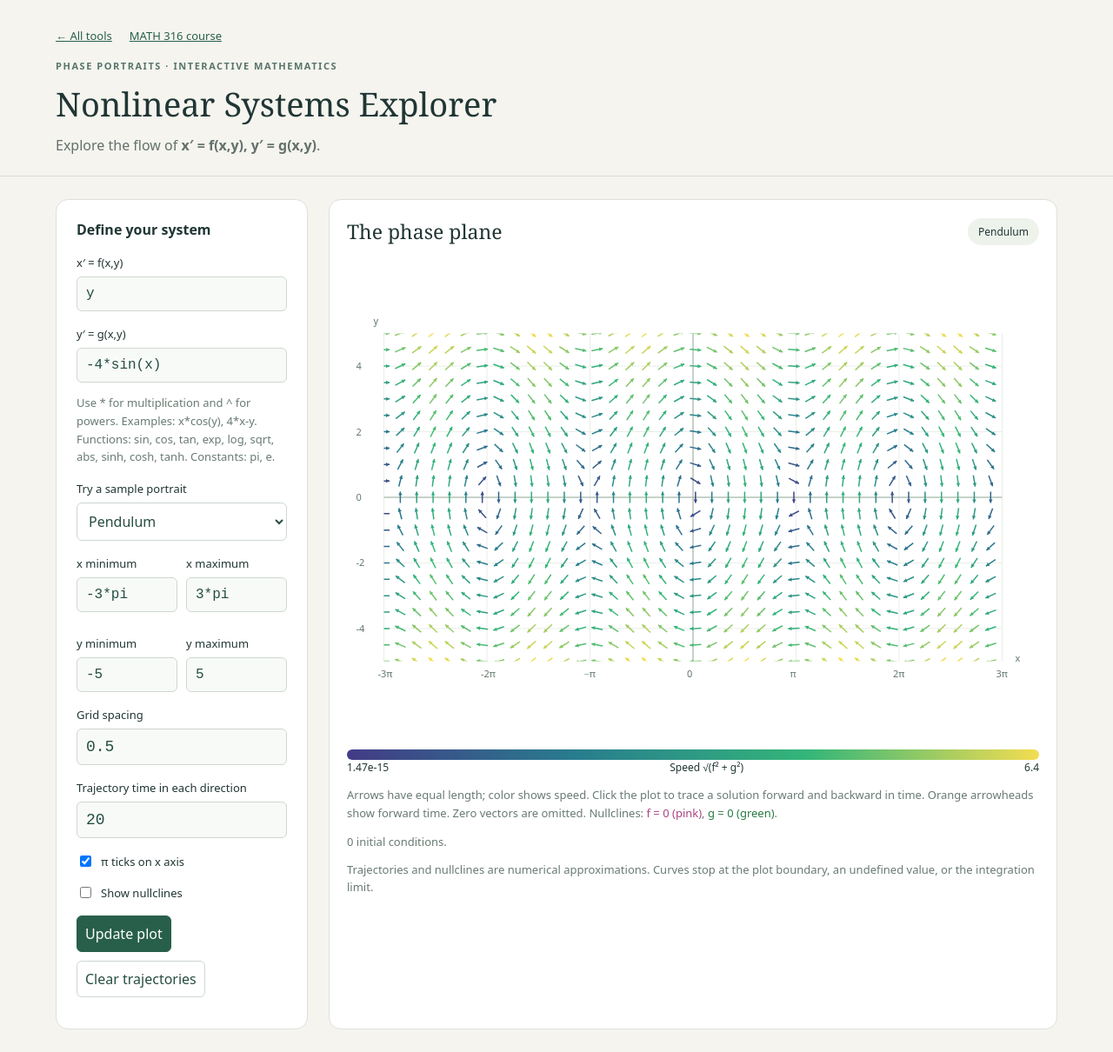
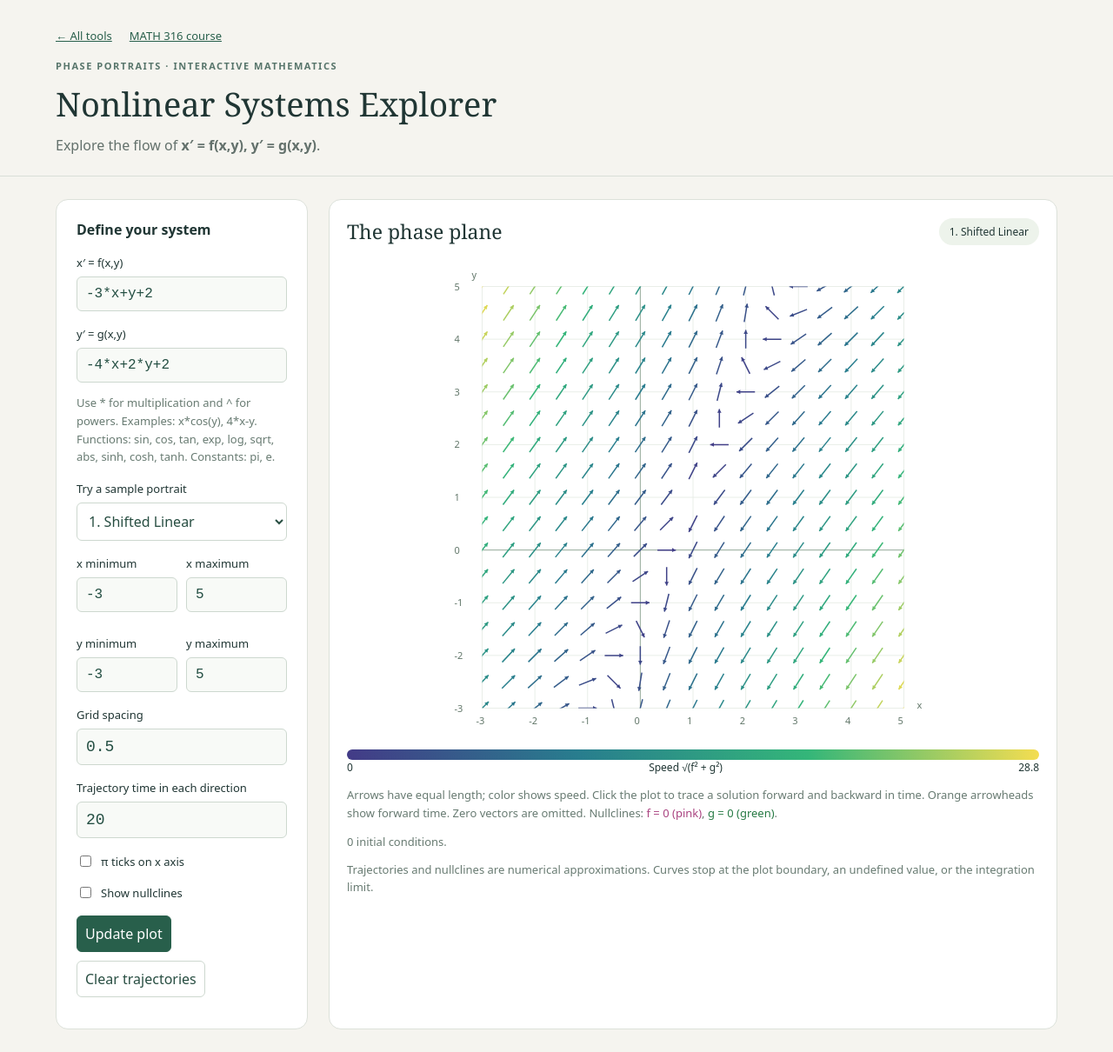
Before and after one commit to tadanaga/webpage, a Jekyll site: the page built from tools/nonlinear-systems/index.html, in a window 1280 px wide. Shown: the whole page at 87% size. Built offline with Jekyll 4.4.1, drawn with Linux system fonts in a browser that asks for light colours.

Commit message:
Number nonlinear system examples and start with shifted linear system

```diff
--- a/tools/nonlinear-systems/index.html
+++ b/tools/nonlinear-systems/index.html
@@ -320,10 +320,10 @@ permalink: /tools/nonlinear-systems/
         <h2>Define your system</h2>
 
         <label for="f">x′ = f(x,y)</label>
-        <input id="f" type="text" value="y" spellcheck="false" maxlength="200">
+        <input id="f" type="text" value="-3*x+y+2" spellcheck="false" maxlength="200">
 
         <label for="g">y′ = g(x,y)</label>
-        <input id="g" type="text" value="-4*sin(x)" spellcheck="false" maxlength="200">
+        <input id="g" type="text" value="-4*x+2*y+2" spellcheck="false" maxlength="200">
 
         <p class="help">
           Use * for multiplication and ^ for powers. Examples: x*cos(y), 4*x-y.
@@ -333,24 +333,27 @@ permalink: /tools/nonlinear-systems/
 
         <label for="preset">Try a sample portrait</label>
         <select id="preset">
-          <option value="0">Pendulum</option>
-          <option value="1">Saddle and spiral</option>
-          <option value="2">Saddle and node</option>
+          <option value="0">1. Shifted Linear</option>
+          <option value="1">2. Saddle and Node</option>
+          <option value="2">3. Saddle and Spiral</option>
+          <option value="3">4. Competing Species</option>
+          <option value="4">5. Predator-Prey</option>
+          <option value="5">6. Pendulum</option>
           <option value="custom" disabled>Custom system</option>
         </select>
 
         <div class="bounds">
           <div>
             <label for="xmin">x minimum</label>
-            <input id="xmin" type="text" value="-3*pi">
+            <input id="xmin" type="text" value="-3">
           </div>
           <div>
             <label for="xmax">x maximum</label>
-            <input id="xmax" type="text" value="3*pi">
+            <input id="xmax" type="text" value="5">
           </div>
           <div>
             <label for="ymin">y minimum</label>
-            <input id="ymin" type="text" value="-5">
+            <input id="ymin" type="text" value="-3">
           </div>
           <div>
             <label for="ymax">y maximum</label>
@@ -365,7 +368,7 @@ permalink: /tools/nonlinear-systems/
         <input id="duration" type="number" min="1" max="100" value="20">
 
         <label class="check">
-          <input id="piticks" type="checkbox" checked> π ticks on x axis
+          <input id="piticks" type="checkbox"> π ticks on x axis
         </label>
         <label class="check">
           <input id="nullclines" type="checkbox"> Show nullclines
@@ -382,7 +385,7 @@ permalink: /tools/nonlinear-systems/
     <section class="plot">
       <div class="plothead">
         <h2>The phase plane</h2>
-        <span class="badge" id="kind">Pendulum</span>
+        <span class="badge" id="kind">1. Shifted Linear</span>
       </div>
 
       <canvas id="canvas" role="img"
```
